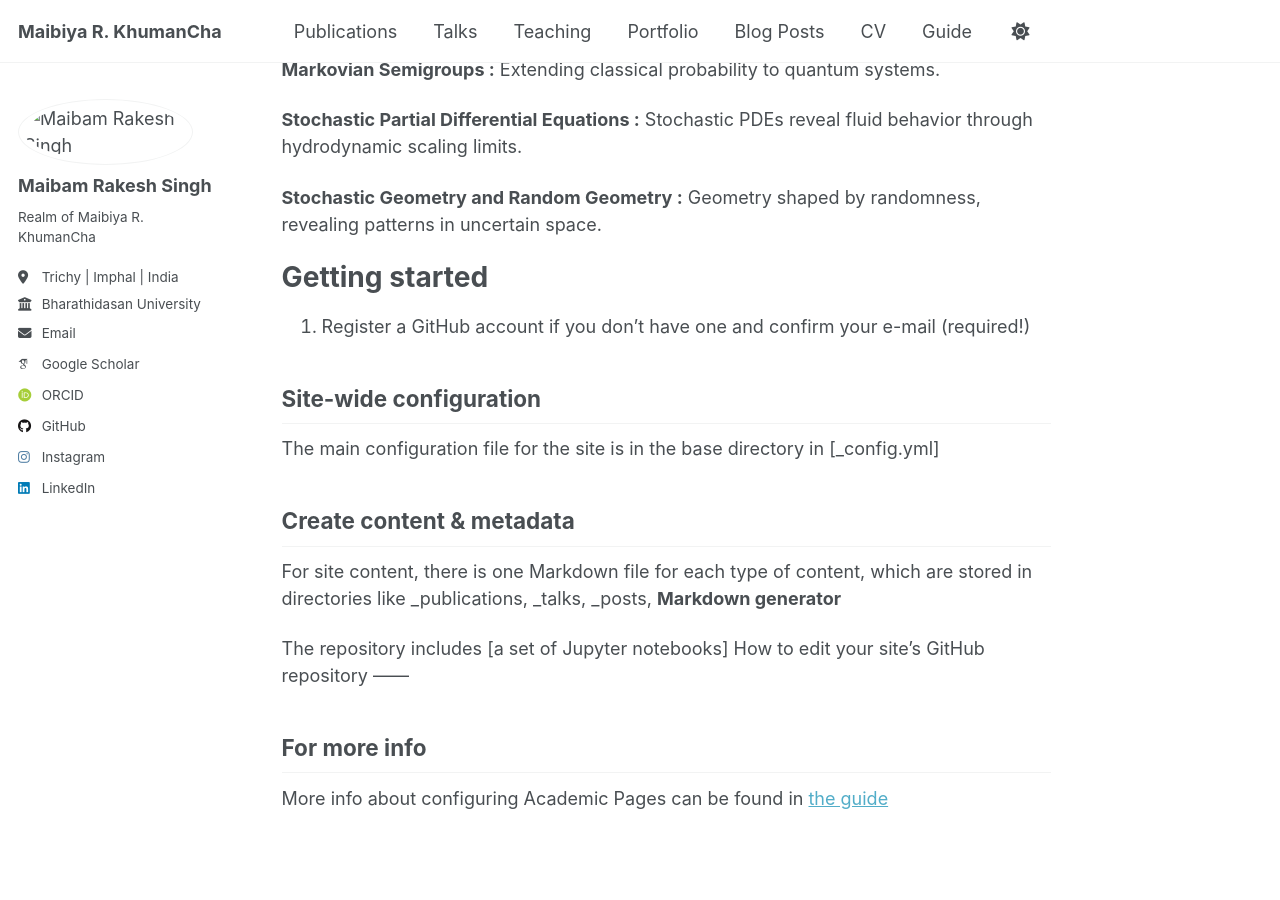
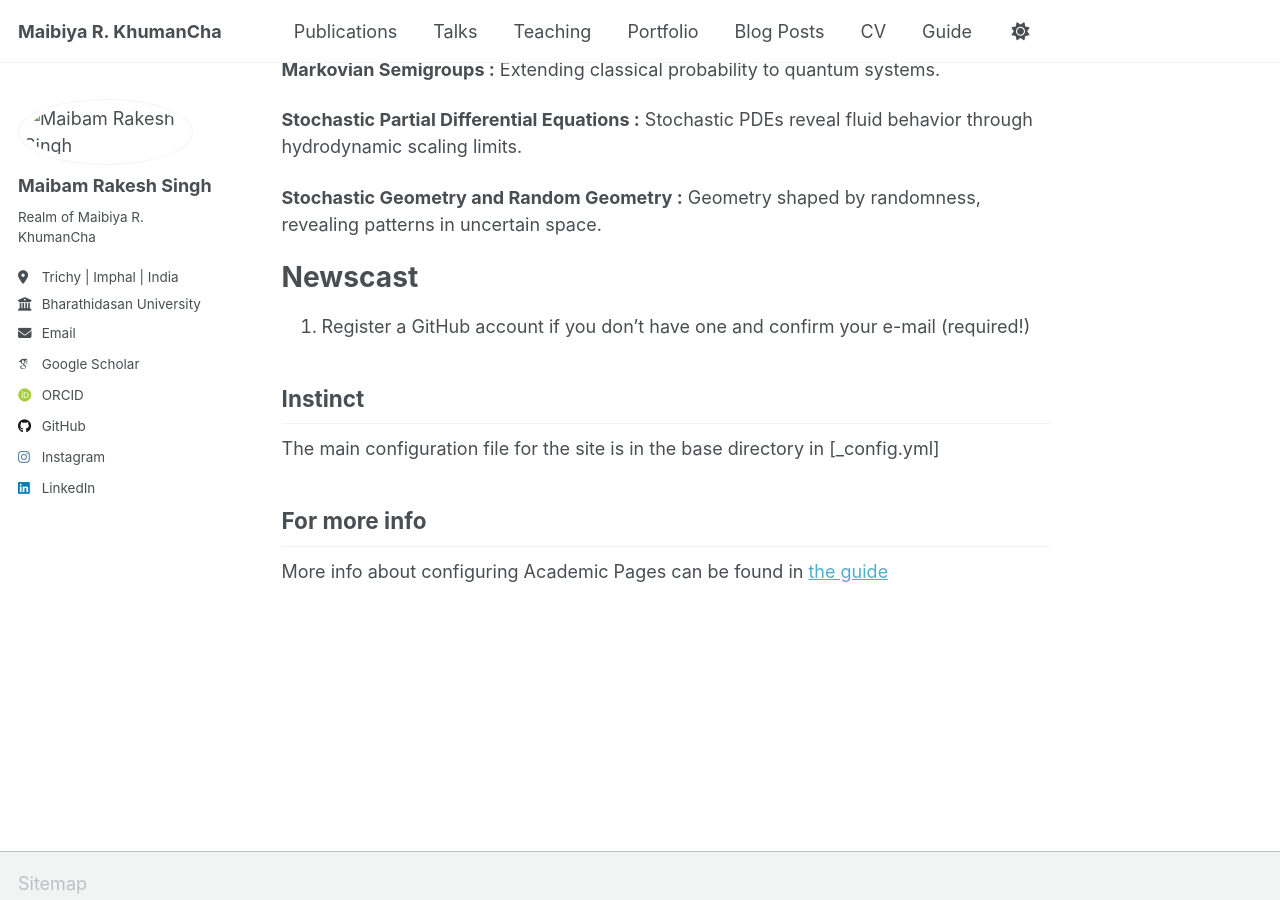
Before and after one commit to maibamrakeshsingh/rakeshmai.github.io, a Jekyll site: the page built from _pages/about.md, in a window 1280 px wide and 900 px high, scrolled down 261 px. Built offline with Jekyll 4.4.1, drawn with Linux system fonts in a browser that asks for light colours; some web fonts are replaced; a script that is not in the unit is left out.

Commit message:
Update about.md

```diff
--- a/_pages/about.md
+++ b/_pages/about.md
@@ -19,23 +19,15 @@ Research Interest
 
 **Stochastic Geometry and Random Geometry :** Geometry shaped by randomness, revealing patterns in uncertain space.
 
-Getting started
+Newscast
 ======
 1. Register a GitHub account if you don't have one and confirm your e-mail (required!)
 
 
-Site-wide configuration
+Instinct
 ------
 The main configuration file for the site is in the base directory in [_config.yml]
 
-Create content & metadata
-------
-For site content, there is one Markdown file for each type of content, which are stored in directories like _publications, _talks, _posts,
-**Markdown generator**
-
-The repository includes [a set of Jupyter notebooks]
-How to edit your site's GitHub repository
-------
 
 For more info
 ------
```
